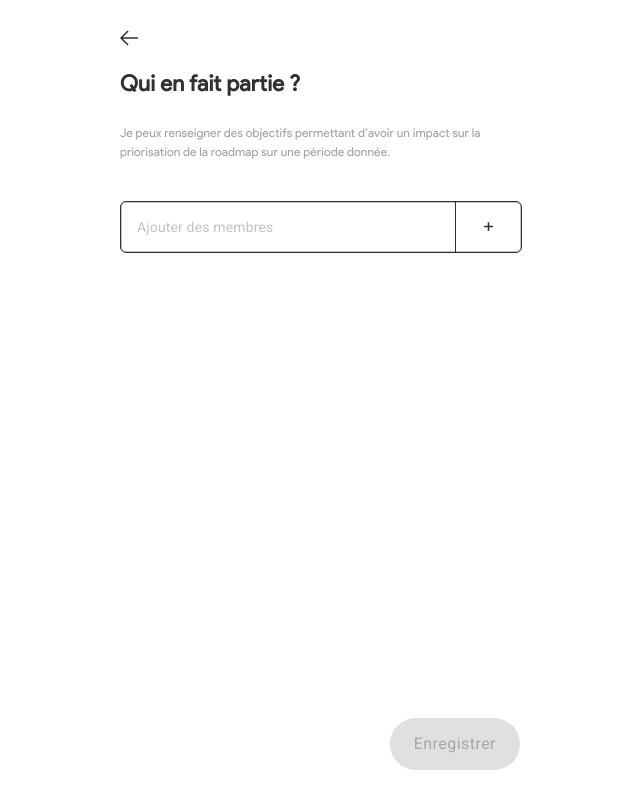
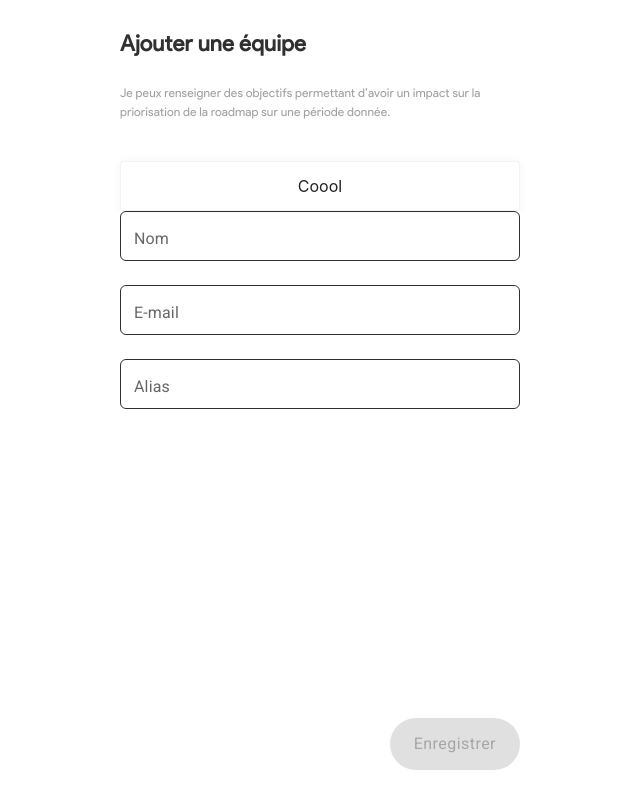
Before and after one commit to tiavina-mika/product-hero-draft, a React (Create React App) app: page / in a window 1280 px wide. Shown: the whole page, without its empty margins (320-960 px from the left). Built offline with nearby package versions, Linux system fonts and the light colour scheme.

Commit message:
add card

```diff
--- /dev/null
+++ b/src/components/Card.tsx
@@ -0,0 +1,94 @@
+/** @jsxRuntime classic /
+/* @jsx jsx */
+/** @jsxImportSource @emotion/react */
+import { cx } from "@emotion/css";
+import { jsx } from "@emotion/react";
+import { Theme } from "@emotion/react";
+import { Card as MUICard, CardContent } from "@mui/material";
+import { ReactNode } from "react";
+
+const classes = {
+  // root: ({ alignment }: any) => (theme: Theme) => ({
+  //   fontFamily: "ProductSans Regular",
+  //   fontWeight: 400,
+  //   fontSize: 12,
+  //   lineHeight: 1.6,
+  //   letterSpacing: "0.01em",
+  //   color: theme.palette.grey[600],
+  //   textAlign: alignment
+  // })
+  root: (theme: Theme) => ({
+    border: "1px solid " + theme.palette.grey[100],
+    boxShadow: "0px 0px 10px rgba(0, 0, 0, 0.05)",
+    bordeRadius: 6,
+    minHeight: 48
+  }),
+  content: {
+    padding: "0px !important"
+    // borderRight: '1px solid ' + theme.palette.grey[100],
+  },
+  left: (theme: Theme) => ({
+    paddingLeft: 17,
+    paddingRight: 17,
+    borderRight: "1px solid " + theme.palette.grey[100]
+  }),
+  active: (theme: Theme) => ({
+    borderColor: theme.palette.warning.main,
+    backgroundColor: theme.palette.warning.light
+  }),
+  right: (theme: Theme) => ({
+    paddingLeft: 17,
+    paddingRight: 17,
+    borderLeft: "1px solid " + theme.palette.grey[100]
+  })
+};
+
+type Props = {
+  className?: string;
+  rootClassName?: string;
+  children: ReactNode;
+  left?: ReactNode;
+  right?: ReactNode;
+  isActive?: boolean;
+};
+
+const Card = ({
+  children,
+  className,
+  rootClassName,
+  left,
+  right,
+  isActive = false
+}: Props) => {
+  return (
+    <MUICard
+      css={[classes.root, isActive && classes.active]}
+      className={cx("flexColumn stretchSelf", rootClassName)}
+    >
+      <CardContent
+        className={cx("flexRow flex1 justifyCenter stretchSelf", className)}
+        css={classes.content}
+      >
+        {left && (
+          <div
+            className="flexCenter stretchSelf"
+            css={[classes.left, isActive && classes.active]}
+          >
+            {left}
+          </div>
+        )}
+        <div className="flexCenter flex1 stretchSelf">{children}</div>
+        {right && (
+          <div
+            className="flexCenter stretchSelf"
+            css={[classes.right, isActive && classes.active]}
+          >
+            {right}
+          </div>
+        )}
+      </CardContent>
+    </MUICard>
+  );
+};
+
+export default Card;
--- a/src/containers/team/CreateTeamPage.tsx
+++ b/src/containers/team/CreateTeamPage.tsx
@@ -2,9 +2,10 @@ import { useState } from "react";
 import { IMembersTeamInput, ITeamsInput } from "../../types/team.type";
 import AddMembersToTeam from "./teamCreation/AddMembersToTeam";
 import CreateTeam from "./teamCreation/CreateTeam";
+import Card from "../../components/Card";
 
 const CreateTeamPage = () => {
-  const [step, setStep] = useState<1 | 2>(2);
+  const [step, setStep] = useState<1 | 2>(1);
 
   const onBack = () => setStep(2);
 
--- a/src/containers/team/teamCreation/CreateTeam.tsx
+++ b/src/containers/team/teamCreation/CreateTeam.tsx
@@ -9,6 +9,7 @@ import PageLayout from "../../../components/layouts/PageLayout";
 import TextField from "../../../components/form/fields/TextField";
 import { ITeamsInput } from "../../../types/team.type";
 import { teamSchema } from "../../../validations/team.validation";
+import Card from "../../../components/Card";
 
 const classes = {
   content: {
@@ -36,6 +37,7 @@ const CreateTeam = ({ onSave }: Props) => {
       description="Je peux renseigner des objectifs permettant d’avoir un impact sur la priorisation de la roadmap sur une période donnée."
       css={classes.content}
     >
+      <Card>Coool</Card>
       <Form
         form={form}
         onSubmit={handleSubmit(onSubmitHandler)}
```
